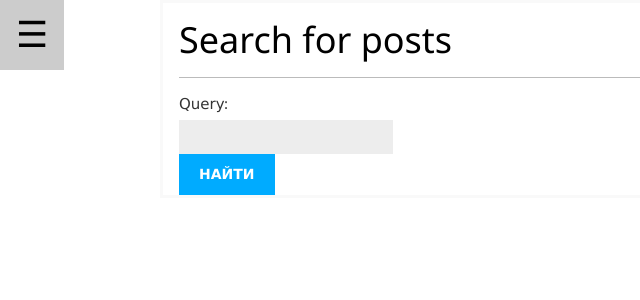
After one commit to nyuskov/django, a Django app: page /blog/search/ in a window 1280 px wide. The commit adds this page. Shown: the top 300 px of the page, without its empty margins (0-640 px from the left). Run offline with Django 5.2, Linux system fonts and the light colour scheme; tables that the repository leaves empty hold one stand-in row (values such as "Sample post").

Commit message:
add search

```diff
--- a/blog/forms.py
+++ b/blog/forms.py
@@ -17,3 +17,7 @@ class CommentForm(forms.ModelForm):
     class Meta:
         model = Comment
         fields = ["name", "email", "body"]
+
+
+class SearchForm(forms.Form):
+    query = forms.CharField()
--- a/blog/templates/blog/base.html
+++ b/blog/templates/blog/base.html
@@ -18,6 +18,7 @@
       <div class="w3-sidebar w3-bar-block sidebar" style="display:none; z-index:5" id="mySidebar">
         <button class="w3-bar-item w3-button w3-xxlarge" onclick="w3_close()"><i>&times;</i></button>
         <a href="{% url 'blog:post_list' %}" class="w3-bar-item w3-button">{% translate 'Posts' %}</a>
+        <a href="{% url 'blog:post_search' %}" class="w3-bar-item w3-button">{% translate 'Search' %}</a>
         <div class="w3-panel w3-display-container sidebar-content">
           <h2>{% translate 'My blog' %}</h2>
           <p>
--- /dev/null
+++ b/blog/templates/blog/post/search.html
@@ -0,0 +1,29 @@
+{% extends 'blog/base.html' %}
+{% load i18n %}
+{% load blog_tags %}
+{% block title %}
+  {% translate 'Search' %}
+{% endblock %}
+{% block content %}
+  {% if query %}
+    <h1>{% translate 'Posts containing' %} {{ query }}</h1>
+    <h3>{% blocktranslate count results.count as total_results %}Found {{ total_results }} result{% plural %}Found {{ total_results }} results{% endblocktranslate %}</h3>
+    {% for post in results %}
+      <h4><a href="{{ post.get_absolute_url }}" class="link">{{ post.title }}</a></h4>
+      {{ post.body|markdown|truncatewords_html:12 }}
+    {% empty %}
+      <p>
+        {% translate 'There are no results for your query' %}.
+      </p>
+    {% endfor %}
+    <p>
+      <a href="{% url 'blog:post_search' %}" class="link">{% translate 'Search again' %}</a>
+    </p>
+  {% else %}
+    <h1>{% translate 'Search for posts' %}</h1>
+    <form method="get">
+      {{ form.as_p }}
+      <input type="submit" value="{% translate 'Search' %}" />
+    </form>
+  {% endif %}
+{% endblock %}
--- a/blog/urls.py
+++ b/blog/urls.py
@@ -1,7 +1,13 @@
 from django.urls import path
 
 from .feeds import LatestPostsFeed
-from .views import PostDetailView, PostShareView, PostCommentView, PostListView
+from .views import (
+    PostDetailView,
+    PostSearchView,
+    PostShareView,
+    PostCommentView,
+    PostListView,
+)
 
 app_name = "blog"
 
@@ -20,4 +26,5 @@ urlpatterns = [
         "tag/<slug:tag_slug>/", PostListView.as_view(), name="post_list_by_tag"
     ),
     path("feed/", LatestPostsFeed(), name="post_feed"),
+    path("search/", PostSearchView.as_view(), name="post_search"),
 ]
--- a/blog/views.py
+++ b/blog/views.py
@@ -1,11 +1,46 @@
+from django.contrib.postgres.search import (
+    SearchVector,
+    SearchQuery,
+    SearchRank,
+    TrigramSimilarity,
+)
 from django.core.mail import send_mail
 from django.db.models import Count
 from django.shortcuts import render, get_object_or_404
 from django.views.generic import ListView, FormView
 from taggit.models import Tag  # type: ignore
 
-from .forms import EmailPostForm, CommentForm
+from .forms import EmailPostForm, CommentForm, SearchForm
 from .models import Post
+
+
+class PostSearchView(FormView):
+    form_class = SearchForm
+    template_name = "blog/post/search.html"
+
+    def get_context_data(self, **kwargs):
+        form = self.form_class()
+        query = None
+        results = []
+        if "query" in self.request.GET:
+            form = self.form_class(self.request.GET)
+            if form.is_valid():
+                query = form.cleaned_data["query"]
+                # search_vector = SearchVector(
+                #     "title", weight="A"
+                # ) + SearchVector("body", weight="B")
+                # search_query = SearchQuery(query)
+                results = (
+                    Post.published.annotate(
+                        similarity=TrigramSimilarity("title", query),
+                    )
+                    .filter(similarity__gt=0.1)
+                    .order_by("-similarity")
+                )
+
+        return super().get_context_data(
+            form=form, query=query, results=results, **kwargs
+        )
 
 
 class PostListView(ListView):
```
Also changed, not shown: app/settings.py (+25 -5 lines), blog/migrations/0006_trigram_ext.py (added).
